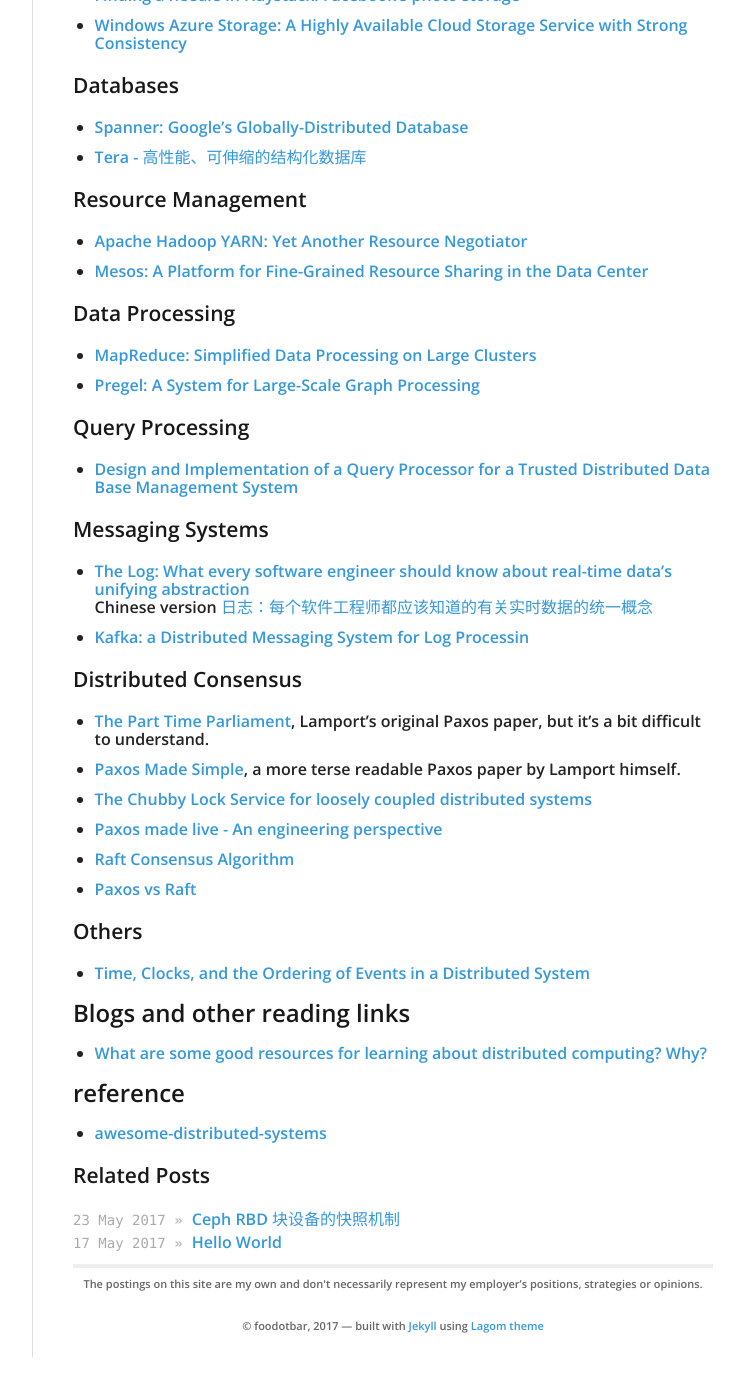
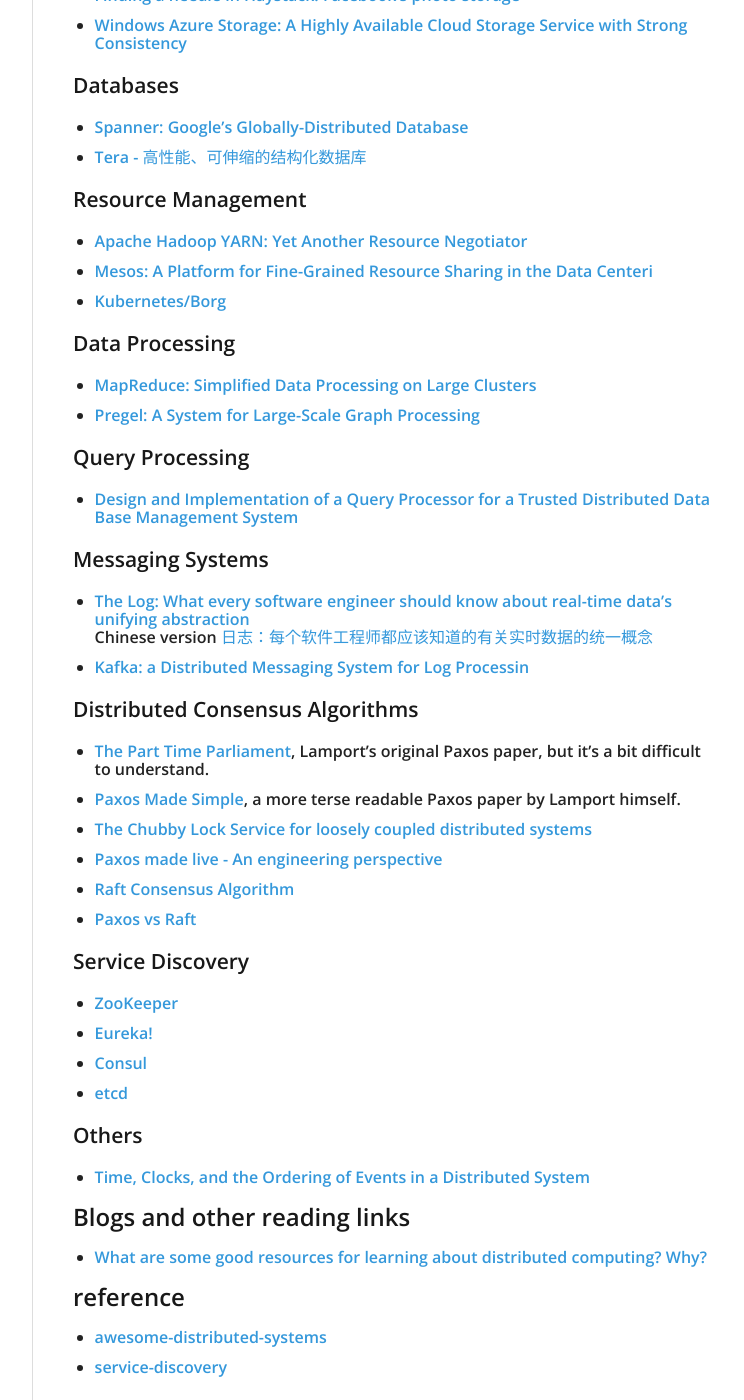
Before and after one commit to foodotbar/foodotbar.github.io, a Jekyll site: the page built from _posts/2017-07-02-Introduction-to-Distributed-System.md, in a window 1280 px wide and 1400 px high, scrolled down 1114 px. Shown: the whole window, without its empty margins (378-1122 px from the left). Built offline with Jekyll 4.4.1, drawn with Linux system fonts in a browser that asks for light colours; nearby versions of some CDN libraries; before the commit the page ends 2471 px from its top, so only the background shows below that.

Commit message:
add some papers

```diff
--- a/_posts/2017-07-02-Introduction-to-Distributed-System.md
+++ b/_posts/2017-07-02-Introduction-to-Distributed-System.md
@@ -47,8 +47,8 @@
 
 ### Resource Management
 * [Apache Hadoop YARN: Yet Another Resource Negotiator](https://www.sics.se/~amir/files/download/dic/2013%20-%20Apache%20Hadoop%20YARN:%20Yet%20Another%20Resource%20Negotiator%20\(SoCC\).pdf)
-* [Mesos: A Platform for Fine-Grained Resource Sharing in the Data Center
-](https://www.cs.berkeley.edu/~alig/papers/mesos.pdf)
+* [Mesos: A Platform for Fine-Grained Resource Sharing in the Data Centeri](https://www.cs.berkeley.edu/~alig/papers/mesos.pdf)
+* [Kubernetes/Borg](https://pdos.csail.mit.edu/6.824/papers/borg.pdf)
 
 ### Data Processing
 * [MapReduce: Simplified Data Processing on Large Clusters](https://static.googleusercontent.com/media/research.google.com/zh-CN//archive/mapreduce-osdi04.pdf)
@@ -62,13 +62,19 @@
 Chinese version [日志：每个软件工程师都应该知道的有关实时数据的统一概念](http://www.oschina.net/translate/log-what-every-software-engineer-should-know-about-real-time-datas-unifying?lang=chs&page=1#)
 * [Kafka: a Distributed Messaging System for Log Processin](http://notes.stephenholiday.com/Kafka.pdf)
 
-### Distributed Consensus
+### Distributed Consensus Algorithms
 * [The Part Time Parliament](http://research.microsoft.com/en-us/um/people/lamport/pubs/lamport-paxos.pdf), Lamport's original Paxos paper, but it's a bit difficult to understand.
 * [Paxos Made Simple](http://research.microsoft.com/en-us/um/people/lamport/pubs/paxos-simple.pdf), a more terse readable Paxos paper by Lamport himself.
 * [The Chubby Lock Service for loosely coupled distributed systems](http://static.googleusercontent.com/media/research.google.com/en//archive/chubby-osdi06.pdf)
 * [Paxos made live - An engineering perspective](http://research.google.com/archive/paxos_made_live.html)
 * [Raft Consensus Algorithm](https://raftconsensus.github.io/)
 * [Paxos vs Raft](https://ramcloud.stanford.edu/%7Eongaro/userstudy/)
+
+### Service Discovery
+* [ZooKeeper](http://zookeeper.apache.org/)
+* [Eureka!](https://github.com/Netflix/eureka)
+* [Consul](https://www.consul.io/)
+* [etcd](https://github.com/coreos/etcd)
 
 ### Others
 * [Time, Clocks, and the Ordering of Events in a Distributed System](http://research.microsoft.com/en-us/um/people/lamport/pubs/time-clocks.pdf)
@@ -79,3 +85,4 @@
 
 ## reference
 * [awesome-distributed-systems](https://github.com/kevinxhuang/awesome-distributed-systems)
+* [service-discovery](https://technologyconversations.com/2015/09/08/service-discovery-zookeeper-vs-etcd-vs-consul/)
```
